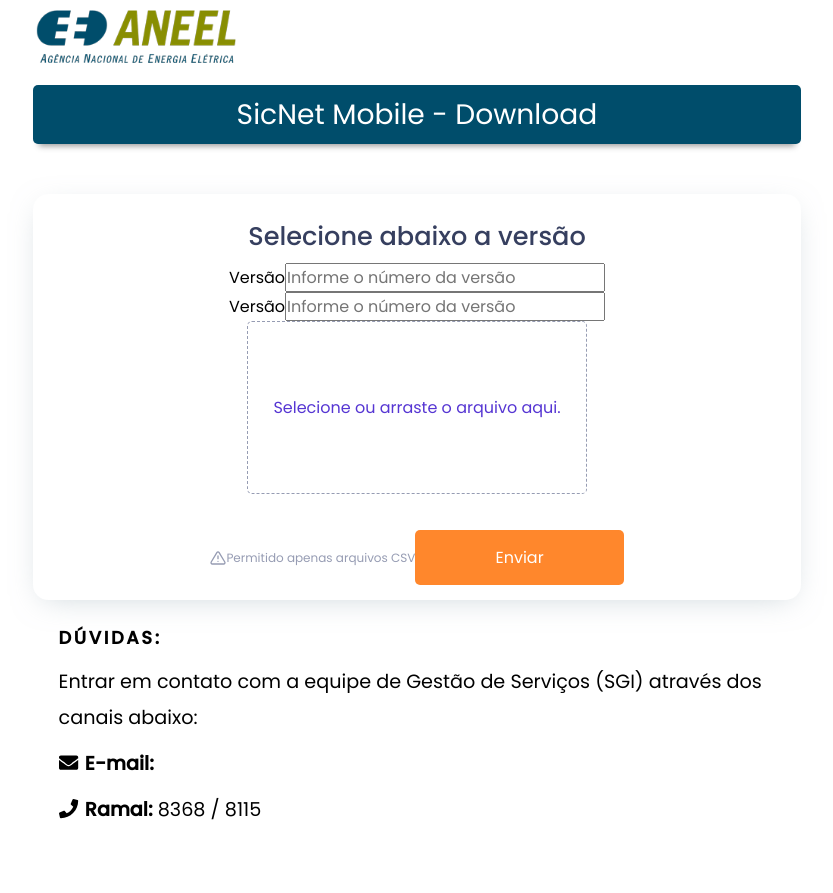
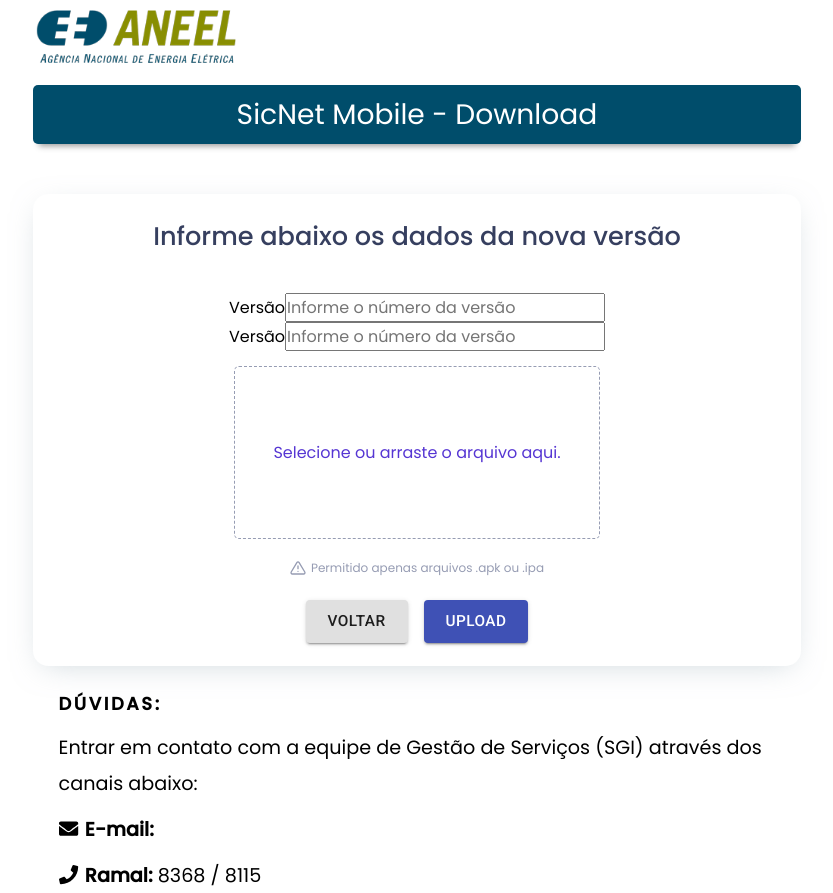
Before and after one commit to jonatasoc/sicnet_mobile_web, a React (Create React App) app: page /upload in a window 1280 px wide. Shown: the whole page, without its empty margins (223-1056 px from the left). Before the commit the page ends 828 px from the top, so only its background shows below. Built offline with nearby package versions, Linux system fonts and the light colour scheme.

Commit message:
Adding Material UI Buttons

```diff
--- a/package.json
+++ b/package.json
@@ -8,6 +8,7 @@
     "@fortawesome/free-brands-svg-icons": "^5.14.0",
     "@fortawesome/free-solid-svg-icons": "^5.14.0",
     "@fortawesome/react-fontawesome": "^0.1.11",
+    "@material-ui/core": "^4.11.0",
     "@testing-library/jest-dom": "^4.2.4",
     "@testing-library/react": "^9.3.2",
     "@testing-library/user-event": "^7.1.2",
--- a/public/index.html
+++ b/public/index.html
@@ -1,17 +1,22 @@
 <!DOCTYPE html>
 <html lang="en">
+
 <head>
   <meta charset="utf-8" />
   <link rel="icon" href="%PUBLIC_URL%/aneel.ico" type="image/png" />
-    <link href='https://fonts.googleapis.com/css?family=Libre+Baskerville:400,700|Lato:400,100,700|Poppins:400,500' rel='stylesheet' type='text/css'>
+  <link
+    href='https://fonts.googleapis.com/css?family=Libre+Baskerville:400,700|Lato:400,100,700|Poppins:400,500|Roboto:300,400,500,700&display=swap'
+    rel='stylesheet' type='text/css'>
   <link rel="stylesheet" href="https://cdnjs.cloudflare.com/ajax/libs/animate.css/3.7.0/animate.min.css">
   <meta name="viewport" content="width=device-width, initial-scale=1" />
   <meta name="theme-color" content="#000000" />
 
   <title>SicNet Mobile - Download</title>
 </head>
+
 <body>
   <noscript>You need to enable JavaScript to run this app.</noscript>
   <div id="root"></div>
 </body>
+
 </html>
--- a/src/components/UploadFile/index.tsx
+++ b/src/components/UploadFile/index.tsx
@@ -1,6 +1,6 @@
 import React, { ReactNode } from 'react';
+import Dropzone from 'react-dropzone';
 
-import Dropzone from 'react-dropzone';
 import { DropContainer, UploadMessage } from './styles';
 
 interface UploadProps {
@@ -35,7 +35,7 @@
         <label htmlFor="version">Versão</label>
         <input name="version" placeholder="Informe o número da versão" />
       </div>
-      <Dropzone accept=".apx, .ipa" onDropAccepted={file => onUpload(file)}>
+      <Dropzone accept=".apx,.ipa" onDropAccepted={file => onUpload(file)}>
         {({
           getRootProps,
           getInputProps,
--- a/src/components/UploadFile/styles.ts
+++ b/src/components/UploadFile/styles.ts
@@ -19,10 +19,11 @@
 export const DropContainer = styled.div.attrs({
   className: 'dropzone',
 })`
+  margin-top: 15px;
   border: 1.5px dashed #969cb3;
   border-radius: 5px;
   cursor: pointer;
-  padding: 2rem;
+  padding: 2rem 3rem;
 
   transition: height 0.2s ease;
 
--- a/src/pages/Upload/index.tsx
+++ b/src/pages/Upload/index.tsx
@@ -1,6 +1,10 @@
 import React, { useState } from 'react';
+import { useHistory } from 'react-router-dom';
 import filesize from 'filesize';
 import { FiAlertTriangle } from 'react-icons/fi';
+import { makeStyles } from '@material-ui/core/styles';
+import Button from '@material-ui/core/Button';
+import MenuItem from '@material-ui/core/MenuItem';
 
 import Header from '../../components/Header';
 import Footer from '../../components/Footer';
@@ -9,8 +13,18 @@
 import FileList from '../../components/FileList';
 import api from '../../services/api';
 
+const useStyles = makeStyles((theme) => ({
+  root: {
+    '& > *': {
+      margin: theme.spacing(1),
+    },
+  },
+}));
+
 const Upload: React.FC = () => {
   const [uploadedFile, setUploadedFiles] = useState<File>();
+  const classesMaterialButtons = useStyles();
+  const history = useHistory();
 
   function submitFile(file: File): void {
     // const selectedfile = {
@@ -30,17 +44,22 @@
     <div>
       <Header />
       <Container>
-        <Title>Selecione abaixo a versão</Title>
+        <Title>Informe abaixo os dados da nova versão</Title>
         <UploadFile onUpload={submitFile} />
         {/* {!!uploadedFiles.length && <FileList files={uploadedFiles} />} */}
         <UploadFooter>
           <p>
-            <FiAlertTriangle size={16} />
-            Permitido apenas arquivos CSV
+            <FiAlertTriangle size={16} style={{ display: 'block' }} />
+            Permitido apenas arquivos .apk ou .ipa
           </p>
-          <button onClick={handleUpload} type="button">
-            Enviar
-          </button>
+          <div className={classesMaterialButtons.root}>
+            <Button onClick={() => history.push('/')} variant="contained" color="default" size="large" component="span">
+              Voltar
+            </Button>
+            <Button variant="contained" color="primary" size="large" component="span">
+              Upload
+            </Button>
+          </div>
         </UploadFooter>
       </Container>
       <Footer />
--- a/src/pages/Upload/styles.ts
+++ b/src/pages/Upload/styles.ts
@@ -20,13 +20,14 @@
   line-height: 54px;
   color: #363f5f;
   text-align: center;
+  margin-bottom: 30px;
 `;
 
 export const UploadFooter = styled.section`
-  margin-top: 36px;
+  margin-top: 20px;
   display: flex;
   align-items: center;
-  justify-content: space-between;
+  flex-direction: column;
 
   p {
     display: flex;
@@ -34,22 +35,13 @@
     font-size: 12px;
     line-height: 18px;
     color: #969cb3;
+    margin-bottom: 15px;
 
-    img {
+    svg {
       margin-right: 5px;
     }
   }
-
-  button {
-    background: #ff872c;
-    color: #fff;
-    border-radius: 5px;
-    padding: 15px 80px;
-    border: 0;
-    transition: background-color 0.2s;
-
-    &:hover {
-      background: ${shade(0.2, '#ff872c')};
-    }
+  .MuiButton-containedSizeLarge {
+    font-size: 1.2rem;
   }
 `;
```
Also changed, not shown: 1 other file (tests, documents, lock files or other folders). Lines whose indentation alone changed are shown as unchanged.
